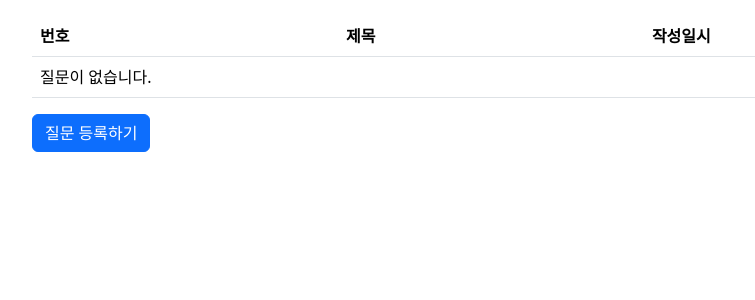
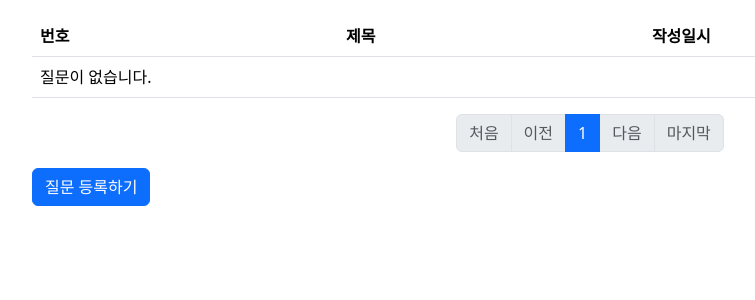
Before and after one commit to Mu-jun/python_Django_test, a Django app: page /pybo/ in a window 1280 px wide. Shown: the part 57-357 px from the top of the page, without its empty margins (50-805 px from the left). Run offline with Django 3.2, Linux system fonts and the light colour scheme; data that the repository does not hold is empty; some libraries are stand-ins or nearby versions.

Commit message:
페이지 번호 리스트 추가

```diff
--- a/pybo/views.py
+++ b/pybo/views.py
@@ -3,6 +3,7 @@ from django.shortcuts import render, get_object_or_404, redirect
 from django.utils import timezone
 from .models import Question,Answer
 from .forms import QuestionForm, AnswerForm
+from django.core.paginator import Paginator
 
 
 # Create your views here.
@@ -13,8 +14,31 @@ def index(request):
     '''
     question_list = Question.objects.order_by('-create_date') # order_by 는 조회 결과를 정렬하는 함수
     # -create_date : 작성일 역순으로
-    context = {'question_list': question_list}
+    '''
+    Paginator를 이용한 페이징
+    '''
+    page = request.GET.get('page','1') # 페이지 default: 1
+    paginator = Paginator(question_list, 10) # 페이지당 10개씩 보여주기
+    page_obj = paginator.get_page(page) # 장고 내부적으로 페이지의 데이터만 조회하도록 쿼리변경
+    context = {
+        'question_list': page_obj # 게시물 전체 데이터 question_list
+        }
     return render(request, 'pybo/question_list.html',context)
+'''
+page_obj 속성
+
+paginator.count	전체 게시물 개수
+paginator.per_page	페이지당 보여줄 게시물 개수
+paginator.page_range	페이지 범위
+number	현재 페이지 번호
+previous_page_number	이전 페이지 번호
+next_page_number	다음 페이지 번호
+has_previous	이전 페이지 유무
+has_next	다음 페이지 유무
+start_index	현재 페이지 시작 인덱스(1부터 시작)
+end_index	현재 페이지의 끝 인덱스(1부터 시작)
+paginator.num_pages 마지막 페이지 번호
+'''
 
 def detail(request, question_id):
     '''
--- a/templates/pybo/question_list.html
+++ b/templates/pybo/question_list.html
@@ -30,6 +30,67 @@
             {% endif %}
         </tbody>
     </table>
+    <!-- 페이징처리 Start -->
+    <ul class="pagination justify-content-center">
+        <!-- 처음으로 -->
+        {% if question_list.number == 1 %}
+            <li class="page-item disabled">
+                <a class="page-link" tabindex="-1" aria-disabled="true" href="#">처음</a>
+            </li>
+        {% else %}
+            <li class="page-item">
+                <a class="page-link" href="?page=1">처음</a>
+            </li>
+        {% endif %}
+        <!-- 이전페이지 -->
+        {% if question_list.has_previous %}
+            <li class="page-item">
+                <a class="page-link" href="?page={{ question_list.previous_page_number }}">이전</a>
+            </li>
+        {% else %}
+            <li class="page-item disabled">
+                <a class="page-link" tabindex="-1" aria-disabled="true" href="#">이전</a>
+            </li>
+        {% endif %}
+        <!-- 페이지리스트 -->
+        {% for page_number in question_list.paginator.page_range %}
+            <!-- 페이지리스트 일부만 표시하기 -->
+            {% if page_number >= question_list.number|add:-5 and page_number <= question_list.number|add:5%}
+                {% if page_number == question_list.number %}
+                <!-- active로 현재 페이지 강조 -->
+                    <li class="page-item active" aria-current="page">
+                        <a class="page-link" href="?page={{ page_number }}">{{ page_number }}</a>
+                    </li>
+                {% else %}
+                    <li class="page-item">
+                        <a class="page-link" href="?page={{ page_number }}">{{ page_number }}</a>
+                    </li>
+                {% endif %}
+            {% endif %}
+        {% endfor %}
+        <!-- 다음페이지 -->
+        {% if question_list.has_next %}
+                <li class="page-item">
+                    <a class="page-link" href="?page={{ question_list.next_page_number }}">다음</a>
+                </li>
+        {% else %}
+                <li class="page-item disabled">
+                    <a class="page-link" tabindex="-1" aria-disabled="true" href="#">다음</a>
+                </li>
+        {% endif %}
+        <!-- 마지막으로 -->
+        {% if question_list.has_next %}
+            <li class="page-item">
+                <a class="page-link" href="?page={{ question_list.paginator.num_pages }}">마지막</a>
+            </li>
+        {% else %}
+            <li class="page-item disabled">
+                <a class="page-link" tabindex="-1" aria-disabled="true" href="#">마지막</a>
+            </li>
+        {% endif %}
+    </ul>
+    <!-- 페이징처리 끝 -->
+
     <a href="{% url 'pybo:question_create' %}" class="btn btn-primary">질문 등록하기</a>
 </div>
 {% endblock %}
```
Also changed, not shown: ReadMe.md.
